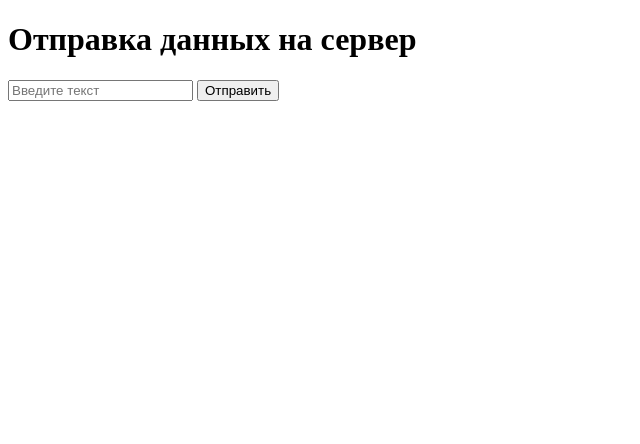
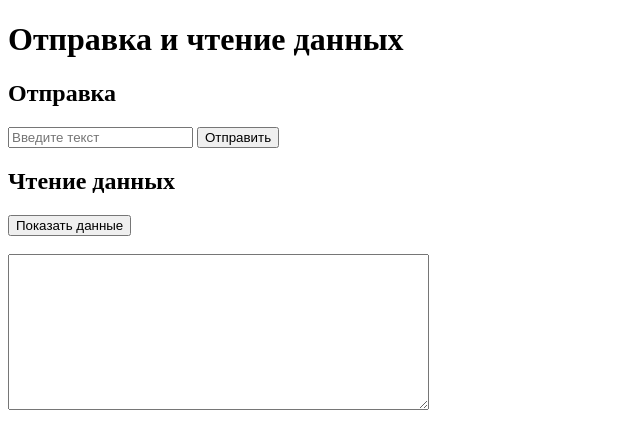
Before and after one commit to arinamalygina/frontend, a plain HTML site: page index.html in a window 1280 px wide. Shown: the whole page, without its empty margins (0-640 px from the left). Drawn offline with Linux system fonts and the light colour scheme.

Commit message:
Frontend 2.0: добавлено поле чтения данных

```diff
--- a/index.html
+++ b/index.html
@@ -2,13 +2,19 @@
 <html lang="ru">
 <head>
     <meta charset="UTF-8">
-    <title>Frontend 1.0</title>
+    <title>Frontend 2.0</title>
 </head>
 <body>
-    <h1>Отправка данных на сервер</h1>
+    <h1>Отправка и чтение данных</h1>
 
+    <h2>Отправка</h2>
     <input type="text" id="textInput" placeholder="Введите текст">
     <button onclick="sendData()">Отправить</button>
+
+    <h2>Чтение данных</h2>
+    <button onclick="readData()">Показать данные</button>
+    <br><br>
+    <textarea id="readResult" rows="10" cols="50" readonly></textarea>
 
     <p id="result"></p>
 
@@ -18,15 +24,19 @@
 
             const response = await fetch('http://localhost:5000/submit', {
                 method: 'POST',
-                headers: {
-                    'Content-Type': 'application/json'
-                },
+                headers: { 'Content-Type': 'application/json' },
                 body: JSON.stringify({ text: text })
             });
 
             const data = await response.json();
             document.getElementById('result').innerText = data.message;
         }
+
+        async function readData() {
+            const response = await fetch('http://localhost:5000/read');
+            const data = await response.json();
+            document.getElementById('readResult').value = data.content;
+        }
     </script>
 </body>
 </html>
```
